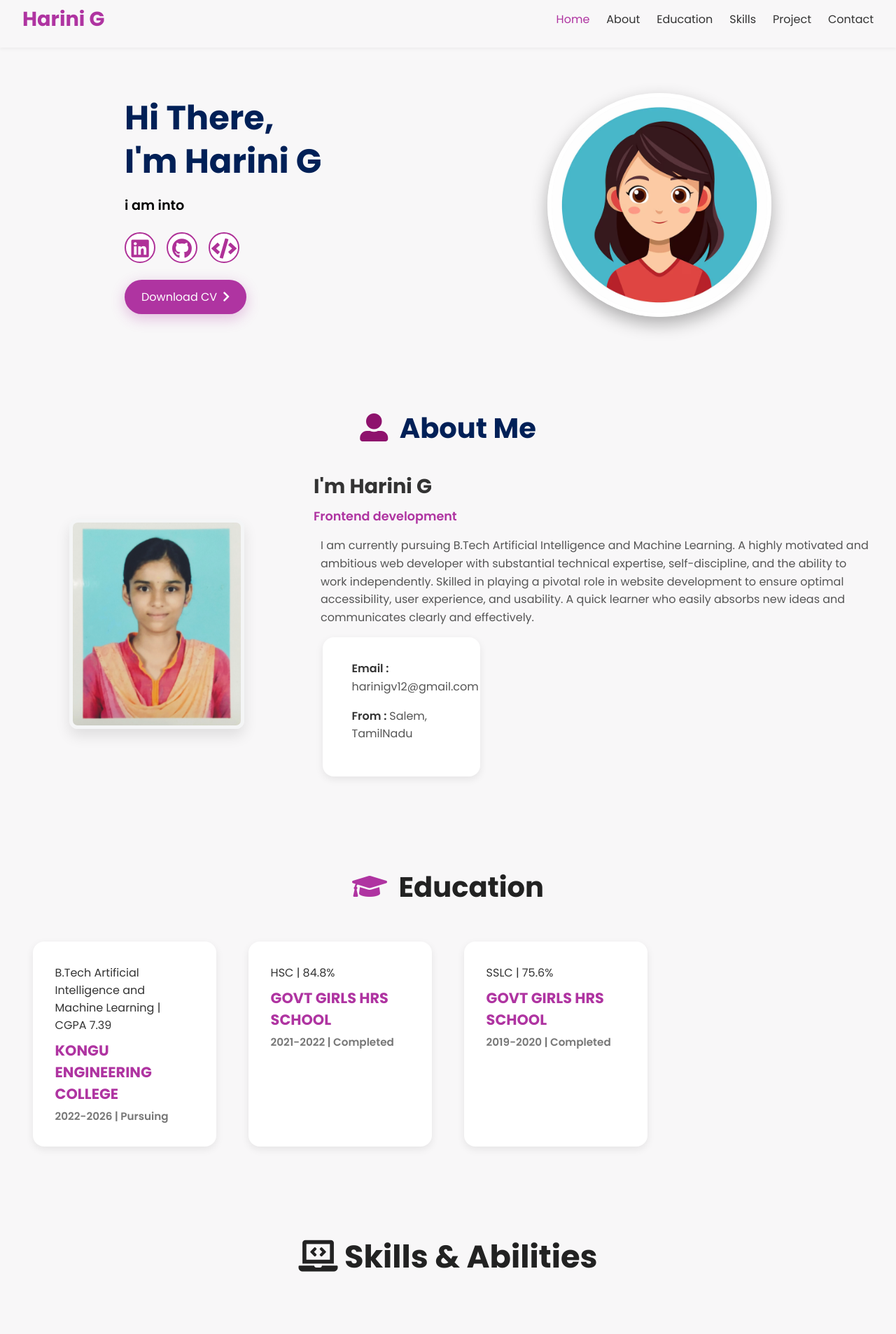
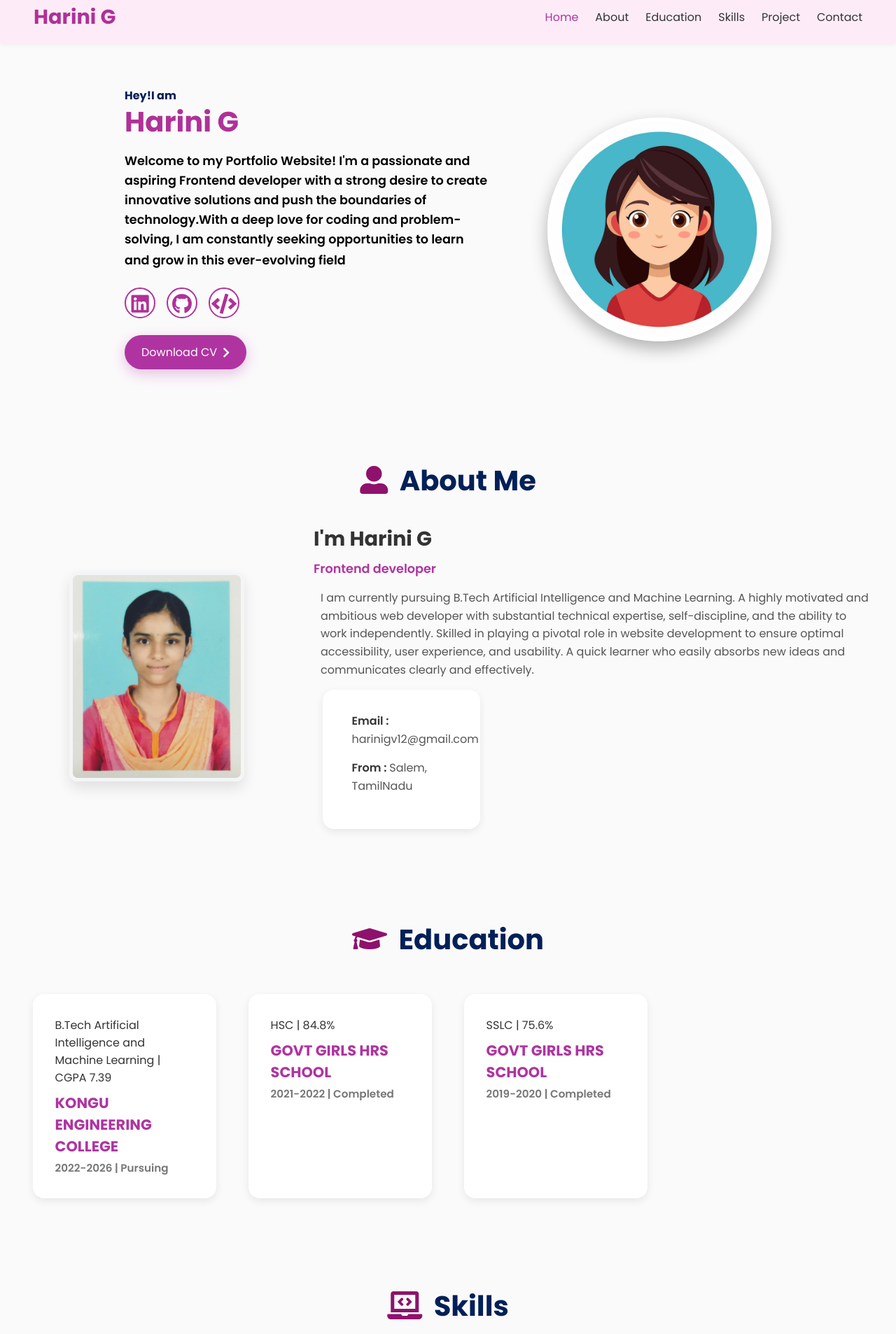
Before and after one commit to gvharini/Portfolio, a website: page index.html in a window 1280 px wide. Shown: the part 13-1920 px from the top of the page at 70% size. Drawn offline with nearby package versions, Linux system fonts and the light colour scheme.

Commit message:
portfolio

```diff
--- a/index.html
+++ b/index.html
@@ -45,8 +45,8 @@
     <div id="particles-js"></div>
 
     <div class="content">
-      <h2>Hi There,<br /> I'm Harini G</h2>
-      <p>i am into <span class="typing-text"></span></p>
+      <h2>Hey!I am<br /><span> Harini G</span></h2>
+      <p>Welcome to my Portfolio Website! I'm a passionate and aspiring Frontend developer with a strong desire to create innovative solutions and push the boundaries of technology.With a deep love for coding and problem-solving, I am constantly seeking opportunities to learn and grow in this ever-evolving field <span class="typing-text"></span></p>
 
       <div class="socials">
         <ul class="social-icons">
@@ -84,7 +84,7 @@
       </div>
       <div class="content">
         <h3>I'm Harini G</h3>
-        <span class="tag">Frontend development</span>
+        <span class="tag">Frontend developer</span>
 
         <p>
           I am currently pursuing B.Tech Artificial Intelligence and Machine Learning.
@@ -145,7 +145,7 @@
   </section>
 
   <section class="skills" id="skills">
-    <h2 class="heading"><i class="fas fa-laptop-code"></i> Skills & <span>Abilities</span></h2>
+    <h4 class="heading"><i class="fas fa-laptop-code"></i> Skills</h4>
     <div class="container">
       <div class="row" id="skillsContainer">
         <!-- Skills will be injected here via JavaScript -->
@@ -158,7 +158,7 @@
   <section class="project-content" id="projects">
     <div class="container">
       <div class="project-title">
-        <h4>My Projects</h4>
+        <h5>My Projects</h5>
         <p>Discover my projects, where creativity meets innovation</p>
       </div>
       <div class="projects">
@@ -303,7 +303,7 @@
         <form onsubmit="sendMail(event)">
           <input type="text" name="NAME" placeholder="Name" id="name" required>
           <input type="email" name="EMAIL" placeholder="Email" id="email" required>
-          <textarea name="MESSAGE" placeholder="Message" id="message" rows="10"></textarea>
+          <textarea name="MESSAGE" placeholder="Message" id="message" rows="7"></textarea>
           <button type="submit" class="btn btn-primary">Submit</button>
         </form>
       </div>
--- a/skills.json
+++ b/skills.json
@@ -42,7 +42,7 @@
     },
     {
         "name": "GitHub",
-        "icon": "https://img.icons8.com/glyph-neue/48/ffffff/github.png"
+        "icon": "https://img.icons8.com/m_outlined/512/github.png"
     },
     {
         "name": "Figma",
--- a/style.css
+++ b/style.css
@@ -10,15 +10,16 @@
 }
 
 body {
-  background-color: rgb(248, 247, 248);
+  background-color: rgb(251, 250, 251);
 }
 
 /* ====== HEADER ====== */
 header {
   display: flex;
+  background-color: #fdecf8;
   justify-content: space-between;
   align-items: center;
-  padding: 1.2rem 2rem;
+  padding: 1rem 3rem;
   box-shadow: 0 2px 5px rgba(0,0,0,0.05);
   position: sticky;
   top: 0;
@@ -28,7 +29,7 @@ header {
 .logo {
   font-size: 1.8rem;
   font-weight: 700;
-  color: #af34a1;
+  color: #af3198;
   text-decoration: none;
 }
 
@@ -125,7 +126,7 @@ header {
 }
 
 .home h2 {
-  font-size: 3rem;
+  font-size: 1rem;
   font-weight: 800;
   color: #002057;
   margin-bottom: 1rem;
@@ -133,12 +134,14 @@ header {
 }
 
 .home h2 span {
-  color: #ff7b00;
+  font-size: 2.5rem;
+  color: #af3198;
 }
 
 .home p {
-  font-size: 1.2rem;
+  font-size: 1.1rem;
   font-weight: 600;
+  line-height: 1.6;
   color: #000;
   margin-bottom: 0.5rem;
 }
@@ -447,16 +450,12 @@ header {
   text-align: center;
   font-size: 2.5rem;
   margin-bottom: 3rem;
-  color: #222;
+  color: #002057;
 }
 
 .education .heading i {
   margin-right: 0.5rem;
-  color: #af34a1;
-}
-
-.education .heading span {
-  color: #af34a1;
+  color: #8e126d;
 }
 
 /* Grid container */
@@ -575,12 +574,18 @@ header {
   text-align: center;
 }
 
-.skills .heading {
-  font-size: 2.8rem;
-  margin-bottom: 2.5rem;
-  color: #222;
+.skills .heading{
   text-align: center;
+  font-size: 2.5rem;
+  margin-bottom: 2rem;
+  color: #002057;
 }
+
+.skills .heading .fa-laptop-code {
+  color: #8e126d;
+  margin-right: 0.5rem;
+}
+
 
 /* Skills Grid Container */
 #skillsContainer {
@@ -616,7 +621,6 @@ header {
 
 /* Skill Card */
 .bar {
-
   border-radius: 16px;
   padding: 1rem 1rem;
   max-width: 150px;
@@ -710,8 +714,10 @@ header {
   margin-bottom: 3rem;
 }
 
-.project-title h4 {
-  font-size: 2rem;
+.project-title h5 {
+  font-size: 2.5rem;
+  margin-bottom: 3rem;
+  color: #002057;
 }
 
 .projects {
@@ -863,12 +869,13 @@ header {
 .contact-title {
   text-align: center;
   margin-bottom: 30px;
+
 }
 
 .contact-title h4 {
-  font-size: 2rem;
-  color: #333;
+  font-size: 2.5rem;
   margin-bottom: 10px;
+  color : #002057;
 }
 
 .contact-title p {
```
